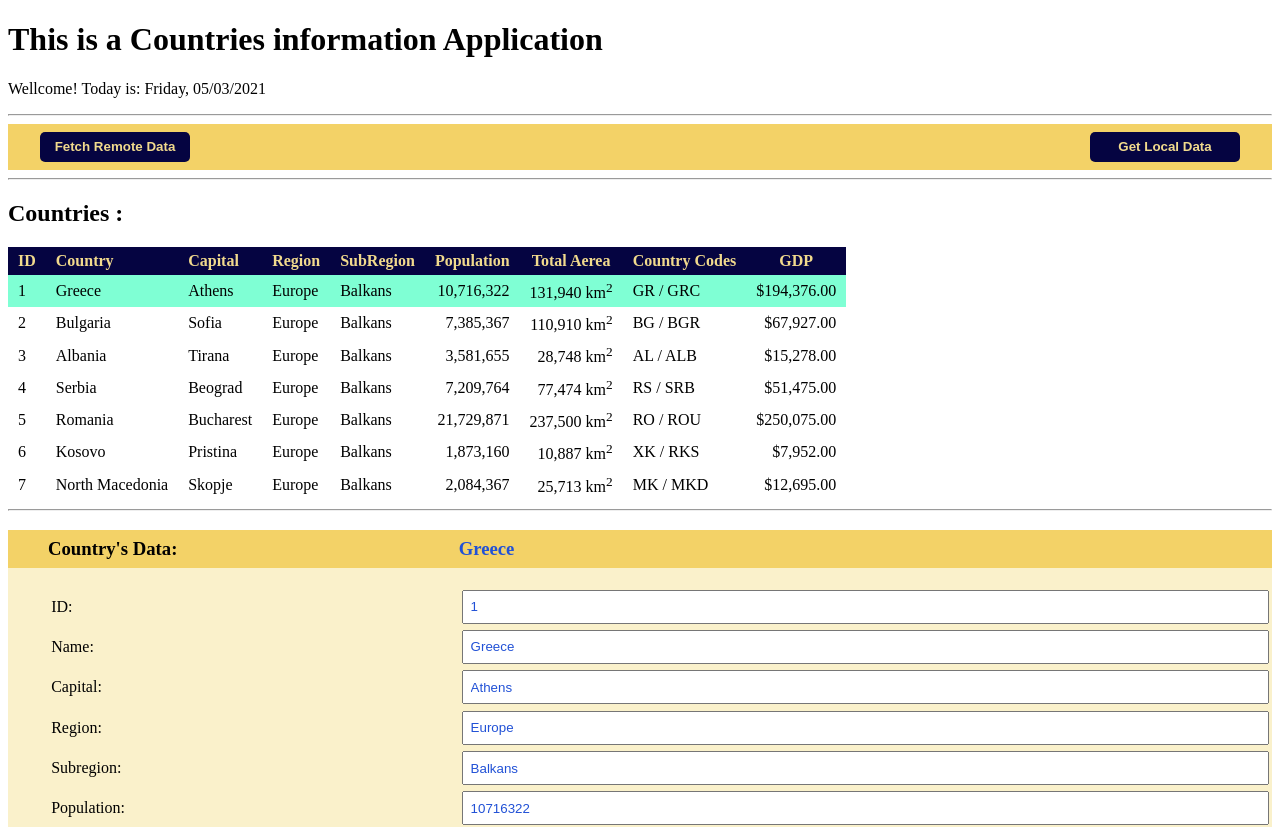
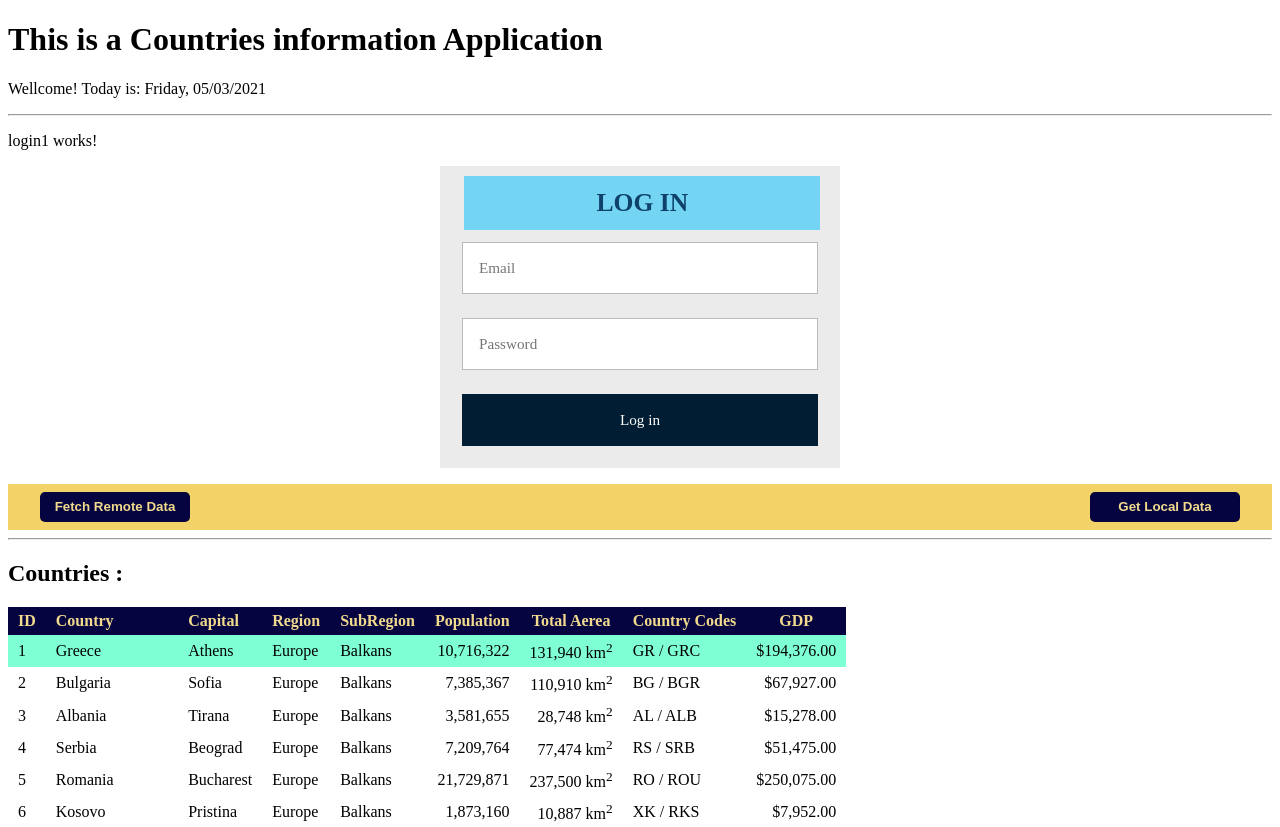
Before and after one commit to zzpzaf/angular_countries01, an Angular app: page / in a window 1280 px wide. Shown: the top 827 px of the page. Built offline with nearby package versions, Linux system fonts and the light colour scheme.

Commit message:
Crete and Test a login form

```diff
--- a/src/app/app-info/app-info.component.html
+++ b/src/app/app-info/app-info.component.html
@@ -16,21 +16,13 @@
 -->
 
 
+
+<app-login1></app-login1>
+
+
+
+
 <!--
-<<<<<<< HEAD
-=======
-  Here, using the <app-remoteapicountries1> selector/tag, the child
-  component 'Remoteapicountries1Component' starts .
-  ---------------------------------------------------------------
-  my_country -        This is property of the current (parent) 'CountriesTableComponent'.
-                      We can use properties of the current (parent) template putting
-                      them inside tqutes, e.g. "my_country", "my_countries", etc.
-  nc_country -        This is property of the child component
-                      We use child properties inside square brackets and we can pass
-                      them, values of the current - parent properties.
-
->>>>>>> 575125da4dcf6bbdd488af33d09e21d92d33165b
-
   UpdRemoteCountries() - Method of current/parent component 'app-info.component'/'AppInfoComponent'.
   (emitRcountries) -     Method of child component 'app-remoteapicountries1'/'Remoteapicountries1Component' (@Output decorated).
                          The emission takes place into the button-click - event capture method: getRemoteData()
--- a/src/app/app.module.ts
+++ b/src/app/app.module.ts
@@ -15,6 +15,7 @@ import { Remoteapicountries1Component } from './remoteapicountries1/remoteapicou
 
 
 import { FormsModule, ReactiveFormsModule} from '@angular/forms';
+import { Login1Component } from './login1/login1.component';
 
 
 @NgModule({
@@ -23,7 +24,8 @@ import { FormsModule, ReactiveFormsModule} from '@angular/forms';
     AppInfoComponent,
     CountriesTableComponent,
     CountryCrudComponent,
-    Remoteapicountries1Component
+    Remoteapicountries1Component,
+    Login1Component
   ],
   imports: [
     BrowserModule,
--- /dev/null
+++ b/src/app/dataclasses/user.ts
@@ -0,0 +1,6 @@
+export interface User {
+
+    email: string;
+    password: string;
+
+}
--- /dev/null
+++ b/src/app/login1/login1.component.css
@@ -0,0 +1,89 @@
+
+
+.login {
+  width: 400px;
+  margin: 16px auto;
+  font-size: 16px;
+}
+
+.login-header,
+.login p {
+  margin-top: 0;
+  margin-bottom: 0;
+}
+
+.login-header {
+
+    background: #73d5f3;
+    margin-right: .6rem;
+    margin-left: .9rem;
+    font-size: 1.6em;
+    font-weight: bold;
+    text-align: center;
+    text-transform: uppercase;
+    color: rgb(15, 66, 107);
+
+  }
+
+.login-triangle {
+  width: 0;
+  margin-right: auto;
+  margin-left: auto;
+  border: 12px solid transparent;
+  border-bottom-color: rgb(15, 66, 107);
+}
+
+.login-container {
+  background: #ebebeb;
+  padding: 10px;
+}
+
+.login p {
+  padding: 12px;
+}
+
+.login input {
+  box-sizing: border-box;
+  display: block;
+  width: 100%;
+  border-width: 1px;
+  border-style: solid;
+  padding: 16px;
+  outline: 0;
+  font-family: inherit;
+  font-size: 0.95em;
+}
+
+.login input[type="email"],
+.login input[type="password"] {
+  background: #fff;
+  border-color: #bbb;
+  color: #555;
+}
+
+.login input[type="email"]:focus,
+.login input[type="password"]:focus {
+  border-color: #888;
+}
+
+.login input[type="submit"] {
+  background: rgb(1, 29, 51);
+  border-color: transparent;
+  color: #fff;
+  cursor: pointer;
+}
+
+.login input[type="submit"]:hover {
+  background: #17c;
+}
+
+.login input[type="submit"]:focus {
+  border-color: #05a;
+}
+
+
+.has-error input[type="email"],
+.has-error input[type="password"] {
+    border-color: rgb(216, 12, 12);
+    color: rgb(230, 14, 14);
+}
--- /dev/null
+++ b/src/app/login1/login1.component.html
@@ -0,0 +1,38 @@
+<p>login1 works!</p>
+
+
+  <div class="login">
+
+    <form [formGroup]="loginForm1" class="login-container" (ngSubmit)="loginSubmit()">
+
+
+      <h2 class="login-header">
+          <p>
+            Log in
+          </p>
+      </h2>
+
+
+      <p [ngClass]="{ 'has-error': isSubmitted && formControls.logEmail.errors }">
+        <input type="email" placeholder="Email" formControlName="logEmail">
+      </p>
+      <div *ngIf="isSubmitted && formControls.logEmail.errors" class="help-block">
+        <div *ngIf="formControls.logEmail.errors.required">Email is required</div>
+      </div>
+
+
+
+      <p [ngClass]="{ 'has-error': isSubmitted && formControls.logPassword.errors }">
+        <input type="password" placeholder="Password" formControlName="logPassword">
+      </p>
+      <div *ngIf="isSubmitted && formControls.logPassword.errors" class="help-block">
+        <div *ngIf="formControls.logPassword.errors.required">Password is required</div>
+      </div>
+
+
+      <p>
+        <input type="submit" value="Log in">
+      </p>
+
+    </form>
+  </div>
--- /dev/null
+++ b/src/app/login1/login1.component.ts
@@ -0,0 +1,42 @@
+import { Component, OnInit } from '@angular/core';
+import { FormBuilder, FormGroup, Validators } from  '@angular/forms';
+//import { User } from '../dataclasses/user';
+
+@Component({
+  selector: 'app-login1',
+  templateUrl: './login1.component.html',
+  styleUrls: ['./login1.component.css']
+})
+export class Login1Component implements OnInit {
+
+  loginForm1!: FormGroup;
+  isSubmitted: boolean  =  false;
+
+  constructor(private formBuilder: FormBuilder) { }
+
+  ngOnInit(): void {
+
+    this.loginForm1  =  this.formBuilder.group({
+      logEmail: ['', Validators.required],
+      logPassword: ['', Validators.required]
+
+  });
+  }
+
+
+  get formControls() { return this.loginForm1!.controls; }
+
+
+  loginSubmit(){
+
+    console.log("Form Submission OK!");
+    console.log(this.loginForm1!.value);
+    this.isSubmitted = true;
+    if(this.loginForm1!.invalid){
+      return;
+    }
+    //this.authService.login(this.loginForm.value);
+    //this.router.navigateByUrl('/admin');
+  }
+
+}
```
Also changed, not shown: 1 other file (tests, documents, lock files or other folders).
